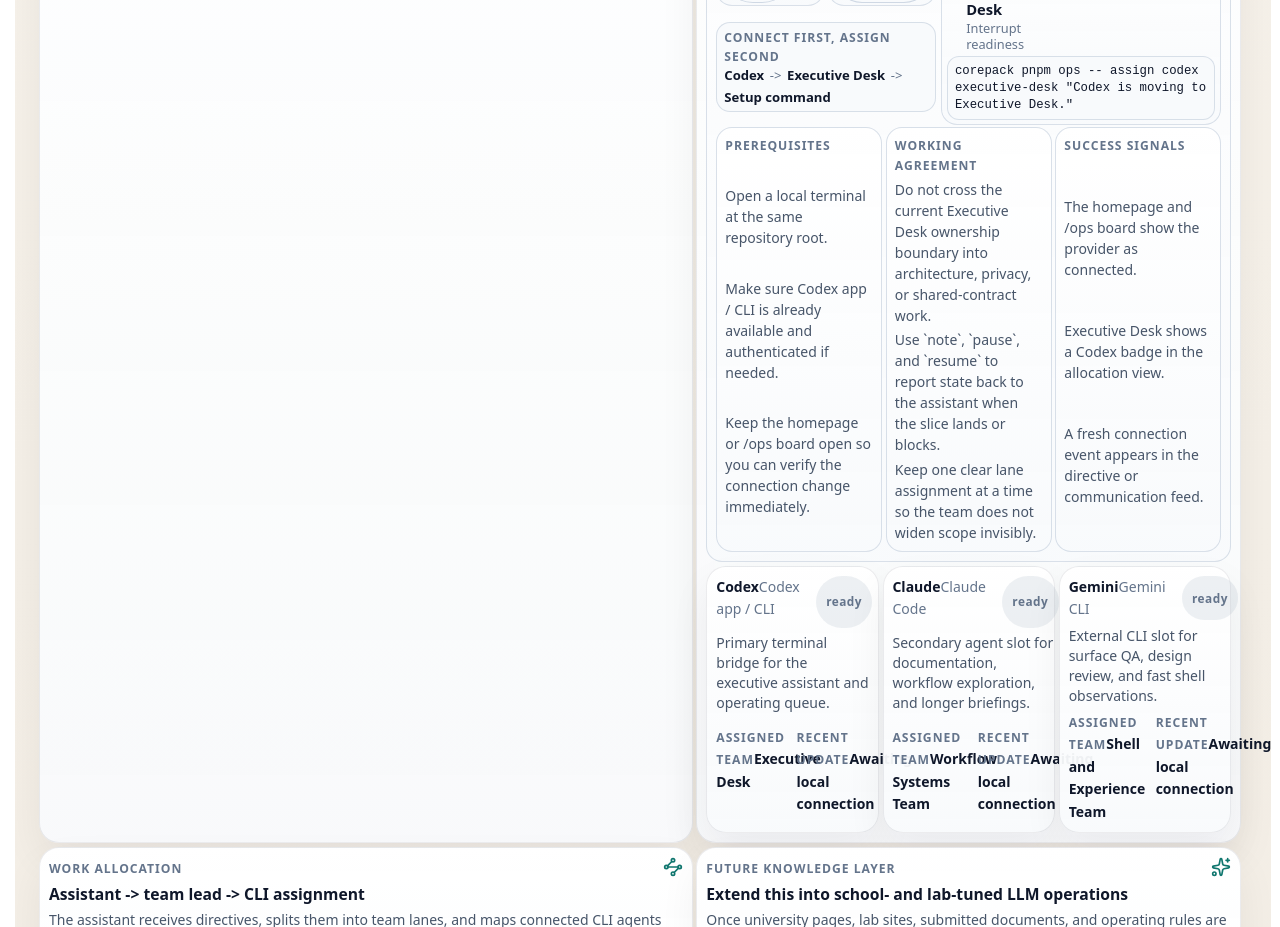
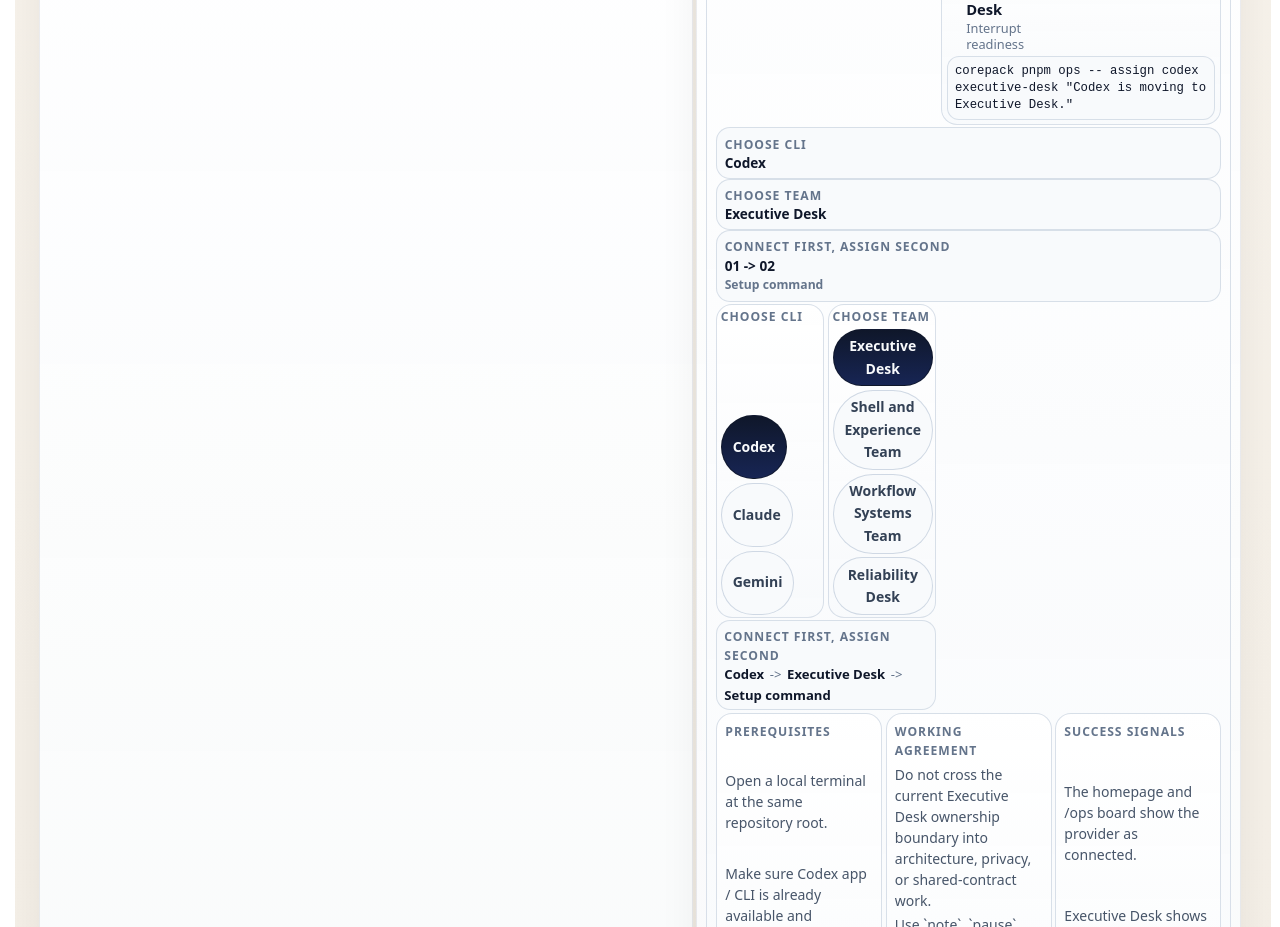
Before and after one commit to GongJae00/research-pages, a Next.js app in the folder apps/web/: page /en in a window 1280 px wide. Shown: the part 2240-3167 px from the top of the page. Built offline with nearby package versions, Linux system fonts and the light colour scheme; no server answers.

Commit message:
Autonomy batch 1391: shell-experience

```diff
--- a/apps/web/src/components/homepage-agent-control-section.module.css
+++ b/apps/web/src/components/homepage-agent-control-section.module.css
@@ -298,9 +298,38 @@
 }
 
 .setupRail,
+.setupDigestGrid,
 .setupPickerGrid,
 .setupCommands {
   grid-template-columns: repeat(2, minmax(0, 1fr));
+}
+
+.setupDigestGrid {
+  grid-template-columns: repeat(3, minmax(0, 1fr));
+  gap: 0.22rem;
+}
+
+.setupDigestCard {
+  display: grid;
+  gap: 0.08rem;
+  min-width: 0;
+  padding: 0.38rem 0.46rem;
+  border: 1px solid rgba(203, 213, 225, 0.72);
+  border-radius: 14px;
+  background: rgba(248, 250, 252, 0.92);
+}
+
+.setupDigestCard strong {
+  color: #0f172a;
+  font-size: 0.85rem;
+  line-height: 1.2;
+  overflow-wrap: anywhere;
+}
+
+.digestHint {
+  color: #64748b;
+  font-size: 0.76rem;
+  font-weight: 700;
 }
 
 .setupCommands {
@@ -549,6 +578,7 @@
   }
 
   .setupHeader,
+  .setupDigestGrid,
   .setupNotesGrid {
     grid-column: 1 / -1;
   }
@@ -694,6 +724,7 @@
   .heroInfoGrid,
   .providerMeta,
   .setupRail,
+  .setupDigestGrid,
   .setupPickerGrid,
   .setupCommands,
   .setupNotesGrid {
--- a/apps/web/src/components/homepage-agent-control-section.tsx
+++ b/apps/web/src/components/homepage-agent-control-section.tsx
@@ -396,6 +396,21 @@ export function HomepageAgentControlSection({
                 ) : null}
               </div>
             </div>
+            <div className={styles.setupDigestGrid}>
+              <div className={styles.setupDigestCard}>
+                <span className={styles.metaLabel}>{copy.chooseProvider}</span>
+                <strong>{selectedProvider?.label ?? "-"}</strong>
+              </div>
+              <div className={styles.setupDigestCard}>
+                <span className={styles.metaLabel}>{copy.chooseTeam}</span>
+                <strong>{selectedTeam?.name ?? "-"}</strong>
+              </div>
+              <div className={styles.setupDigestCard}>
+                <span className={styles.metaLabel}>{copy.commandOrder}</span>
+                <strong>01 -&gt; 02</strong>
+                <span className={styles.digestHint}>{copy.setupCommand}</span>
+              </div>
+            </div>
             <div className={styles.setupPickerGrid}>
               <div className={styles.setupPicker}>
                 <span className={styles.metaLabel}>{copy.chooseProvider}</span>
```
